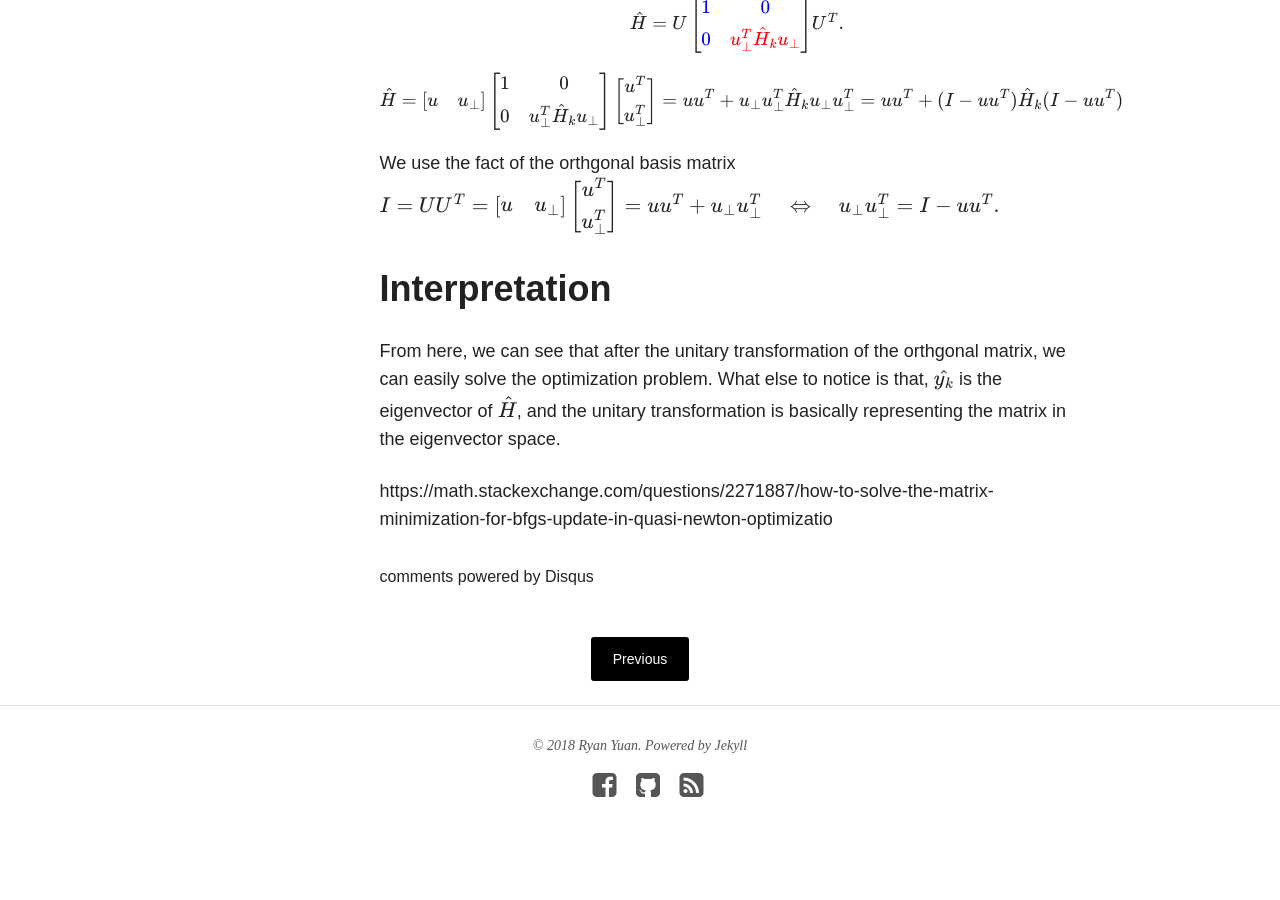
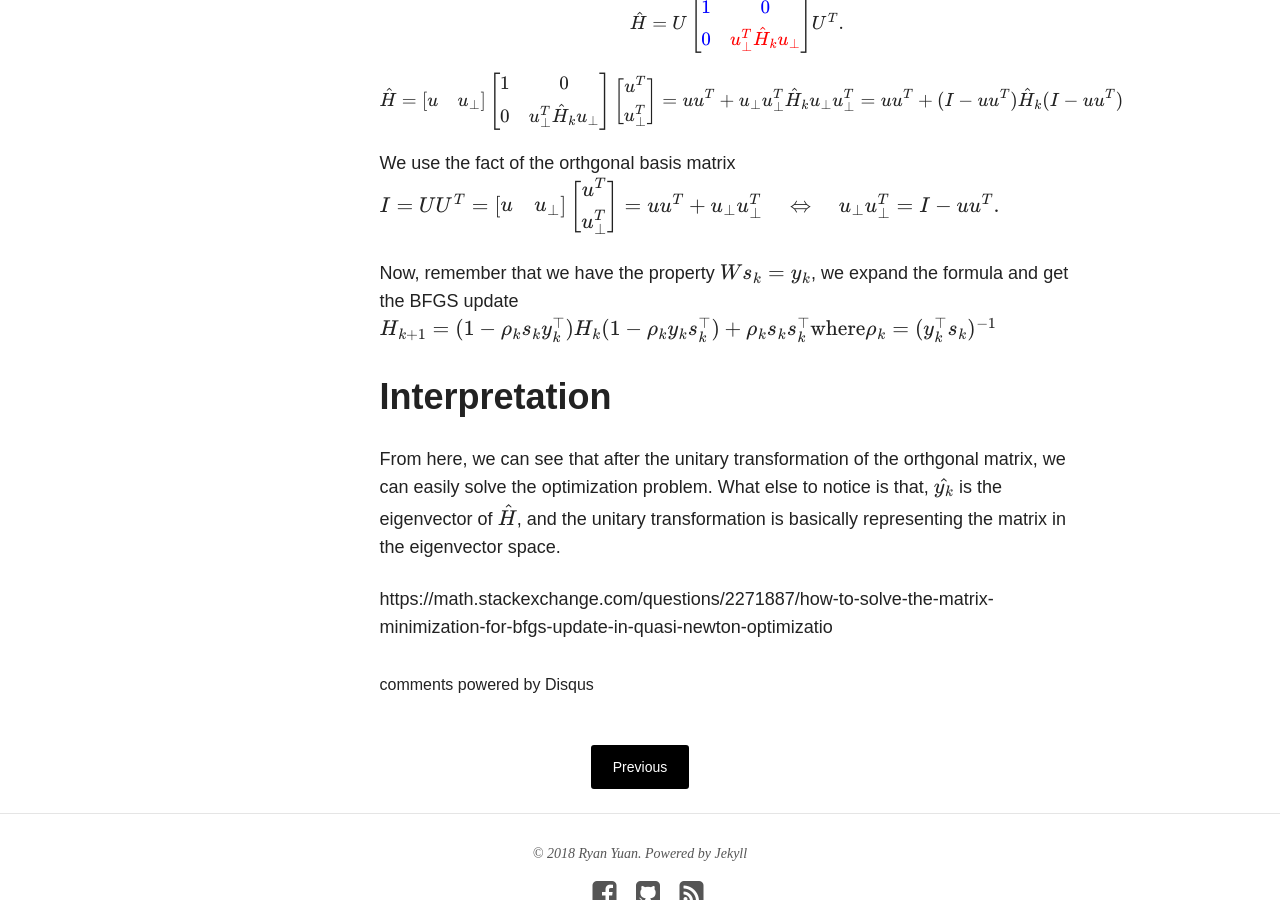
Before and after one commit to ryanyuan42/ryanyuan42.github.io, a Jekyll site: the page built from _posts/2018-09-22-BFGS_optimization.md, in a window 1280 px wide and 900 px high, scrolled down 3217 px. Built offline with Jekyll 4.4.1, drawn with Linux system fonts in a browser that asks for light colours; nearby versions of some CDN libraries; formulas are drawn with MathJax 3; comment, search, counter and statistics services are not loaded.

Commit message:
Update 2018-09-22-BFGS_optimization.md

```diff
--- a/_posts/2018-09-22-BFGS_optimization.md
+++ b/_posts/2018-09-22-BFGS_optimization.md
@@ -83,6 +83,9 @@ uu^T+(I-uu^T)\hat H_k(I-uu^T)$$
 
 We use the fact of the orthgonal basis matrix
 $$I=UU^T=\begin{bmatrix}u & u_\bot\end{bmatrix}\begin{bmatrix}u^T \\ u_\bot^T\end{bmatrix}=uu^T+u_\bot u_\bot^T\quad\Leftrightarrow\quad u_\bot u_\bot^T=I-uu^T.$$
+
+Now, remember that we have the property $$W s_k = y_k$$, we expand the formula and get the BFGS update
+$$H_{k+1} = (1-\rho_k s_k y^\top_k)H_k (1-\rho_k y_k s^\top_k)+ \rho_k s_k s^\top_k \text{where}  \rho_k = (y^\top_k s_k)^{-1} $$
 # Interpretation
 
 From here, we can see that after the unitary transformation of the orthgonal matrix, we can easily solve the optimization problem. What else to notice is that, $$\hat{y_k}$$ is the eigenvector of $$\hat{H}$$, and the unitary transformation is basically representing the matrix in the eigenvector space.
```
